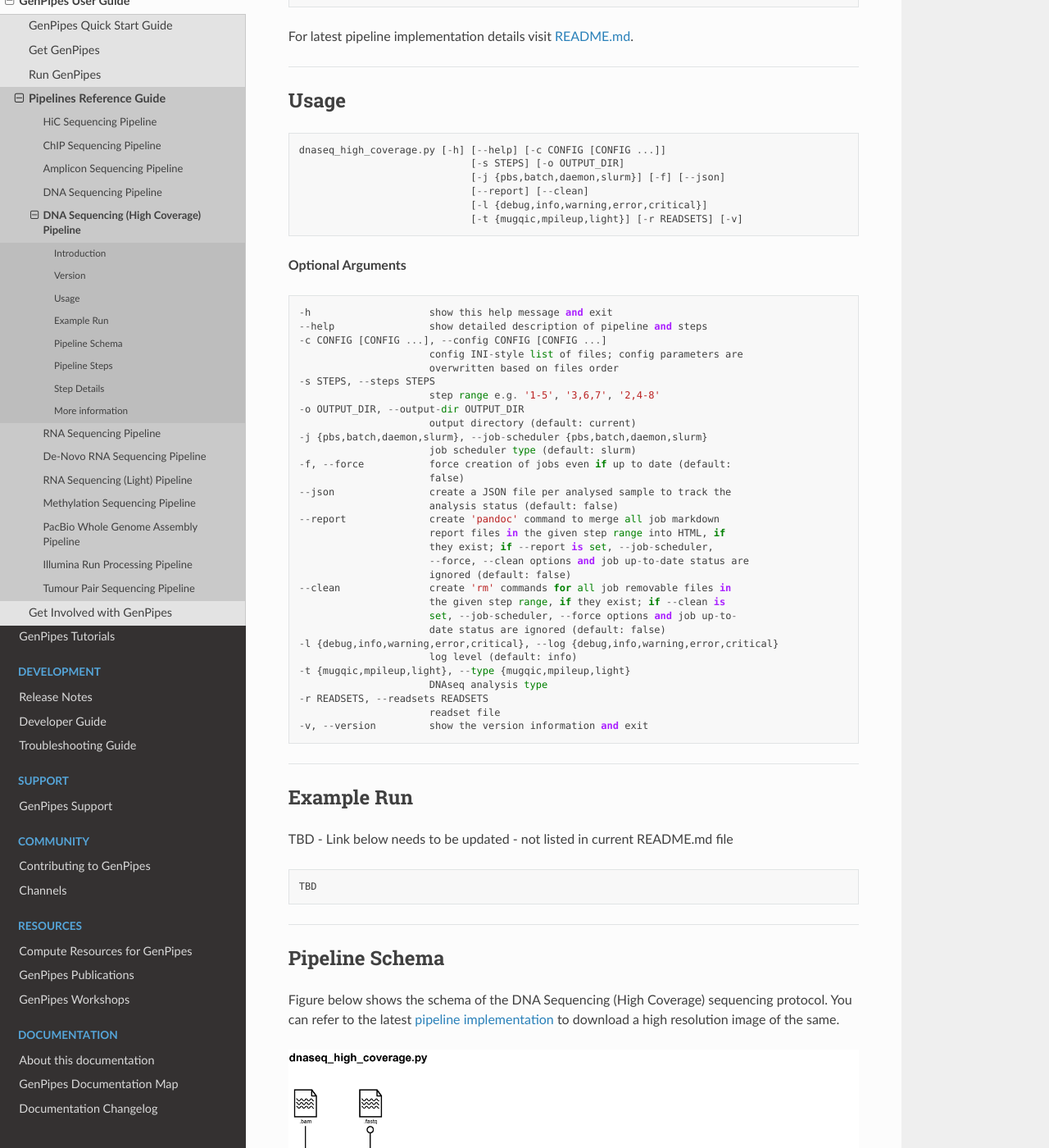
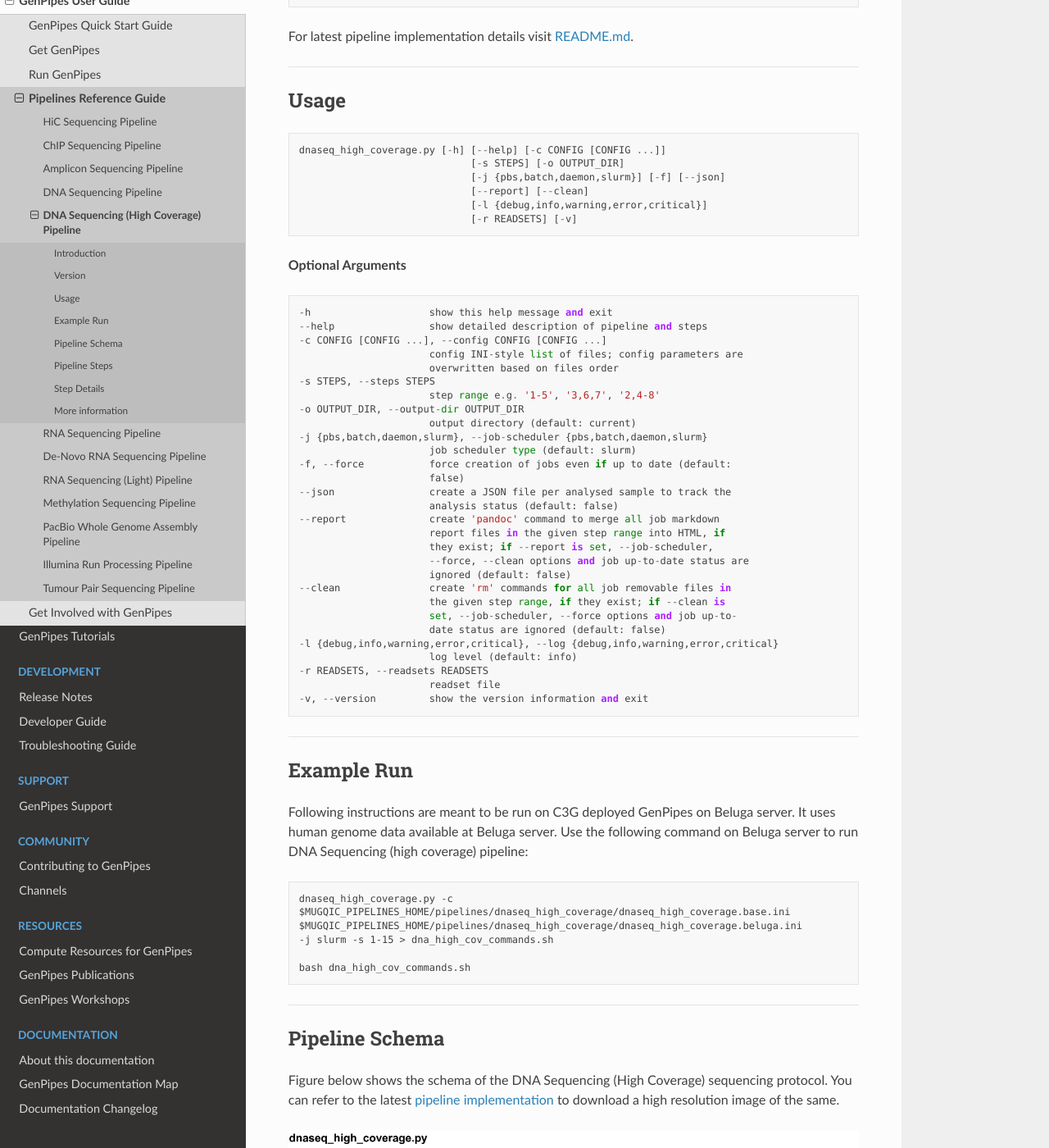
Before and after one commit to c3g/GenPipes_Docs, a Sphinx documentation site: the page built from docs/source/user_guide/pipelines/gp_dnaseq_highcov.rst, in a window 1280 px wide and 1400 px high, scrolled down 836 px. Shown: the whole window at 82% size. Built offline with Sphinx 7.4.7 and the Read the Docs theme 2.0.0, drawn with Linux system fonts in a browser that asks for light colours; some of the changed text lies outside the part shown.

Commit message:
Added missing info received via Hector, fixes #29

```diff
--- a/docs/source/user_guide/pipelines/gp_dnaseq_highcov.rst
+++ b/docs/source/user_guide/pipelines/gp_dnaseq_highcov.rst
@@ -50,7 +50,7 @@ Usage
                                [-j {pbs,batch,daemon,slurm}] [-f] [--json]
                                [--report] [--clean]
                                [-l {debug,info,warning,error,critical}]
-                               [-t {mugqic,mpileup,light}] [-r READSETS] [-v]
+                               [-r READSETS] [-v]
 
 **Optional Arguments**
 
@@ -82,8 +82,6 @@ Usage
                         date status are ignored (default: false)
   -l {debug,info,warning,error,critical}, --log {debug,info,warning,error,critical}
                         log level (default: info)
-  -t {mugqic,mpileup,light}, --type {mugqic,mpileup,light}
-                        DNAseq analysis type
   -r READSETS, --readsets READSETS
                         readset file
   -v, --version         show the version information and exit
@@ -93,12 +91,16 @@ Usage
 Example Run
 -----------
 
-TBD - Link below needs to be updated - not listed in current README.md file
-
+Following instructions are meant to be run on C3G deployed GenPipes on Beluga server.  It uses human genome data available at Beluga server. Use the following command on Beluga server to run DNA Sequencing (high coverage) pipeline:
 
 ::
 
-   TBD
+    dnaseq_high_coverage.py -c
+    $MUGQIC_PIPELINES_HOME/pipelines/dnaseq_high_coverage/dnaseq_high_coverage.base.ini
+    $MUGQIC_PIPELINES_HOME/pipelines/dnaseq_high_coverage/dnaseq_high_coverage.beluga.ini
+    -j slurm -s 1-15 > dna_high_cov_commands.sh
+
+    bash dna_high_cov_commands.sh
 
 ----
 
--- a/docs/source/user_guide/pipelines/steps_dnaseq_highcov.inc
+++ b/docs/source/user_guide/pipelines/steps_dnaseq_highcov.inc
@@ -67,7 +71,7 @@ BAM files of regions of realigned reads are merged per sample using `Picard Tool
 
 **Picard Fixmate**
 
-TBD
+After realignment, some read pairs might become unsynchronized. This step verifies that the information is correct between the two pairs and if it is not, it fixes any inaccuracies to avoid problems during the following steps.
 
 .. _Metrics:
 
```
Also changed, not shown: other parts of docs/source/user_guide/pipelines/steps_dnaseq_highcov.inc (+4 -0 lines).
